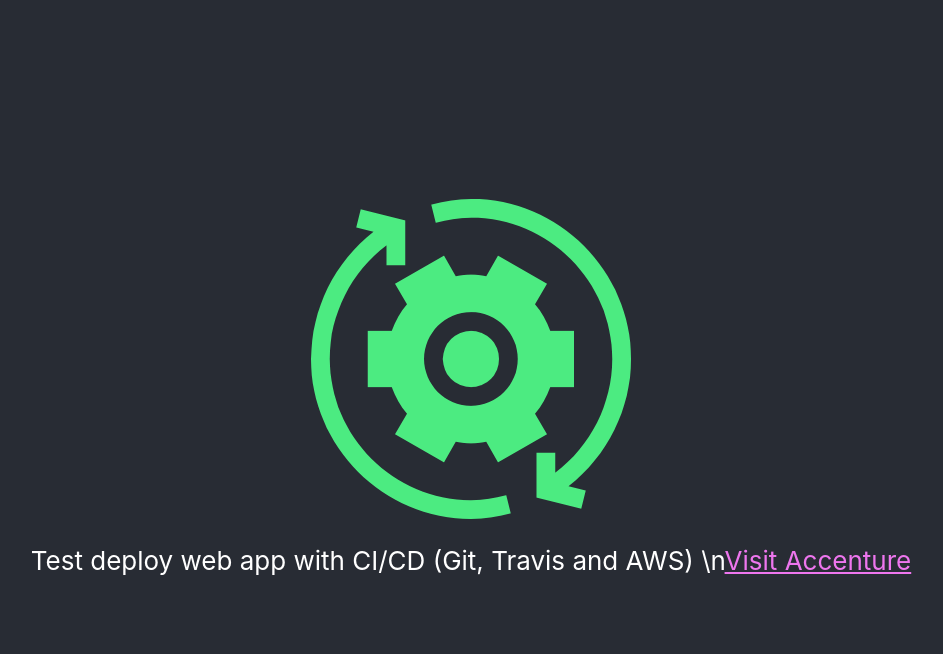
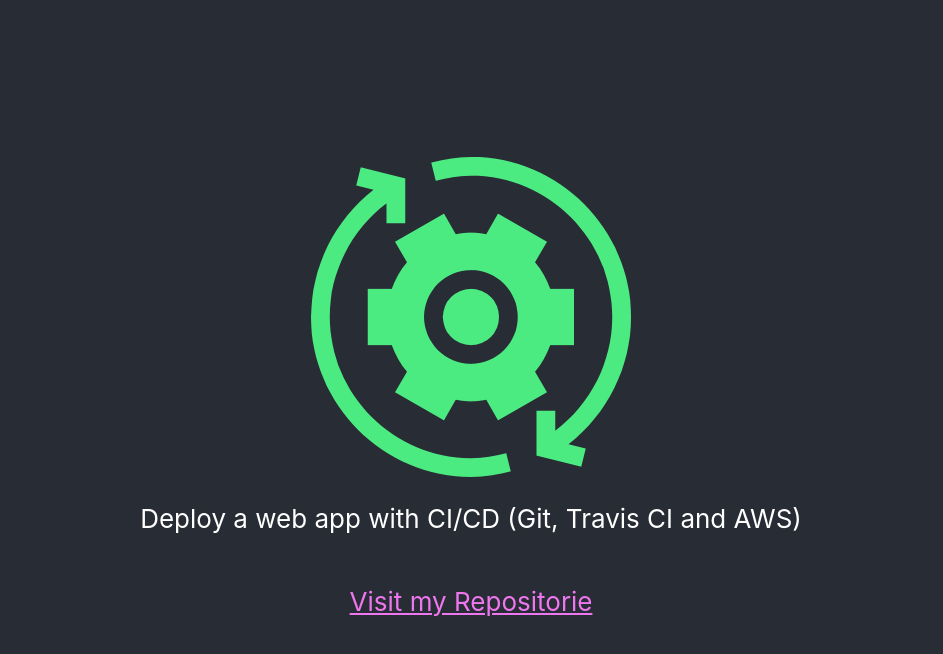
Before and after one commit to Rida-ba/docker-react, a React (Create React App) app: page / in a window 1280 px wide. Shown: the top 654 px of the page, without its empty margins (169-1112 px from the left). Built offline with nearby package versions, Linux system fonts and the light colour scheme.

Commit message:
App.js and App.test.js were edited

```diff
--- a/src/App.js
+++ b/src/App.js
@@ -8,14 +8,16 @@
       <header className="App-header">
         <img src={devops} className="App-logo" alt="logo" />
         <p>
-         Test deploy web app with CI/CD (Git, Travis and AWS) \n
+          Deploy a web app with CI/CD (Git, Travis CI and AWS)
+        </p>
+        <p>
         <a
           className="App-link"
-          href="https://www.accenture.com/ch-en"
+          href="https://github.com/Rida-ba/docker-react.git"
           target="_blank"
           rel="noopener noreferrer"
         >
-          Visit Accenture
+          Visit my Repositorie
         </a>
         </p>
       </header>
```
Also changed, not shown: 1 other file (tests, documents, lock files or other folders).
